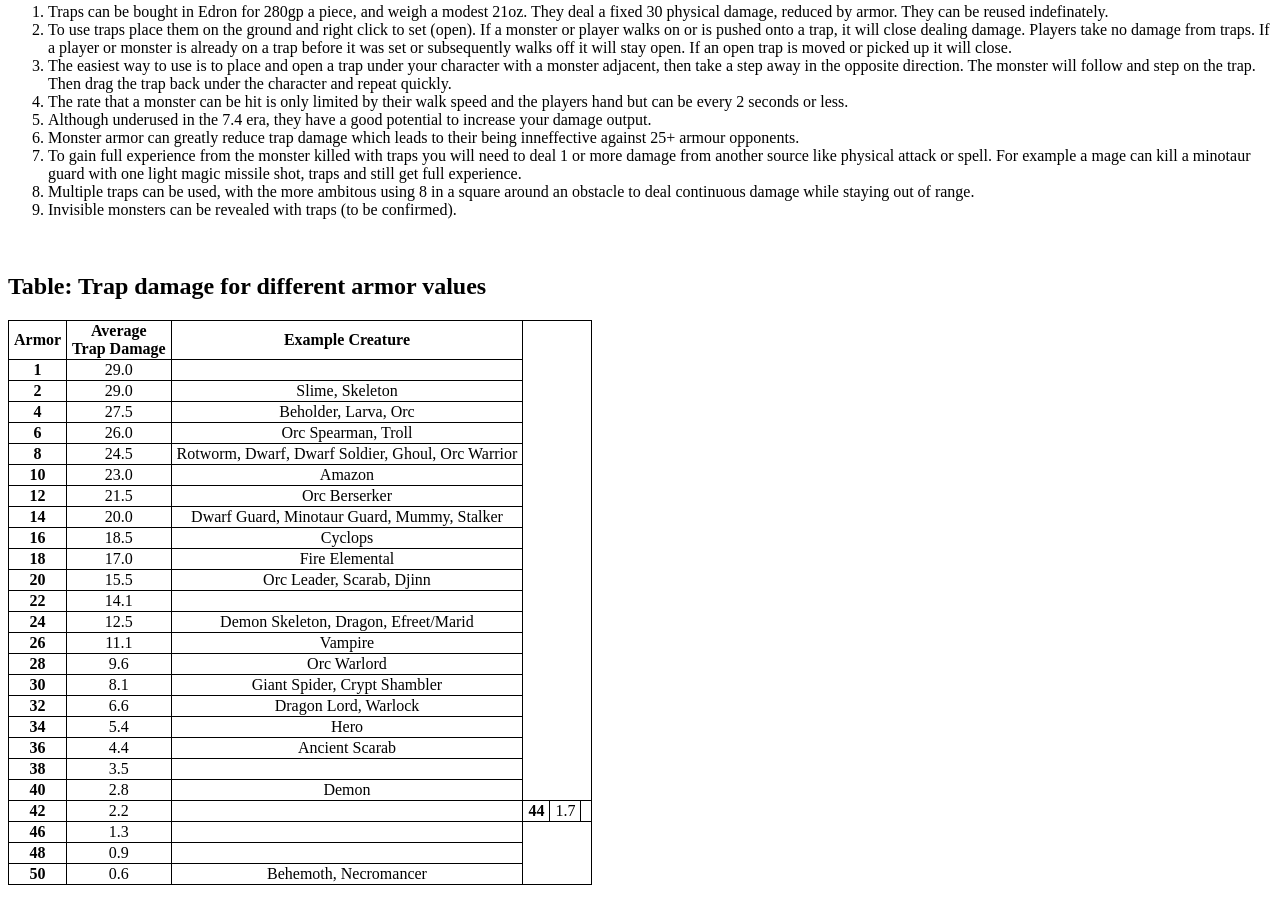
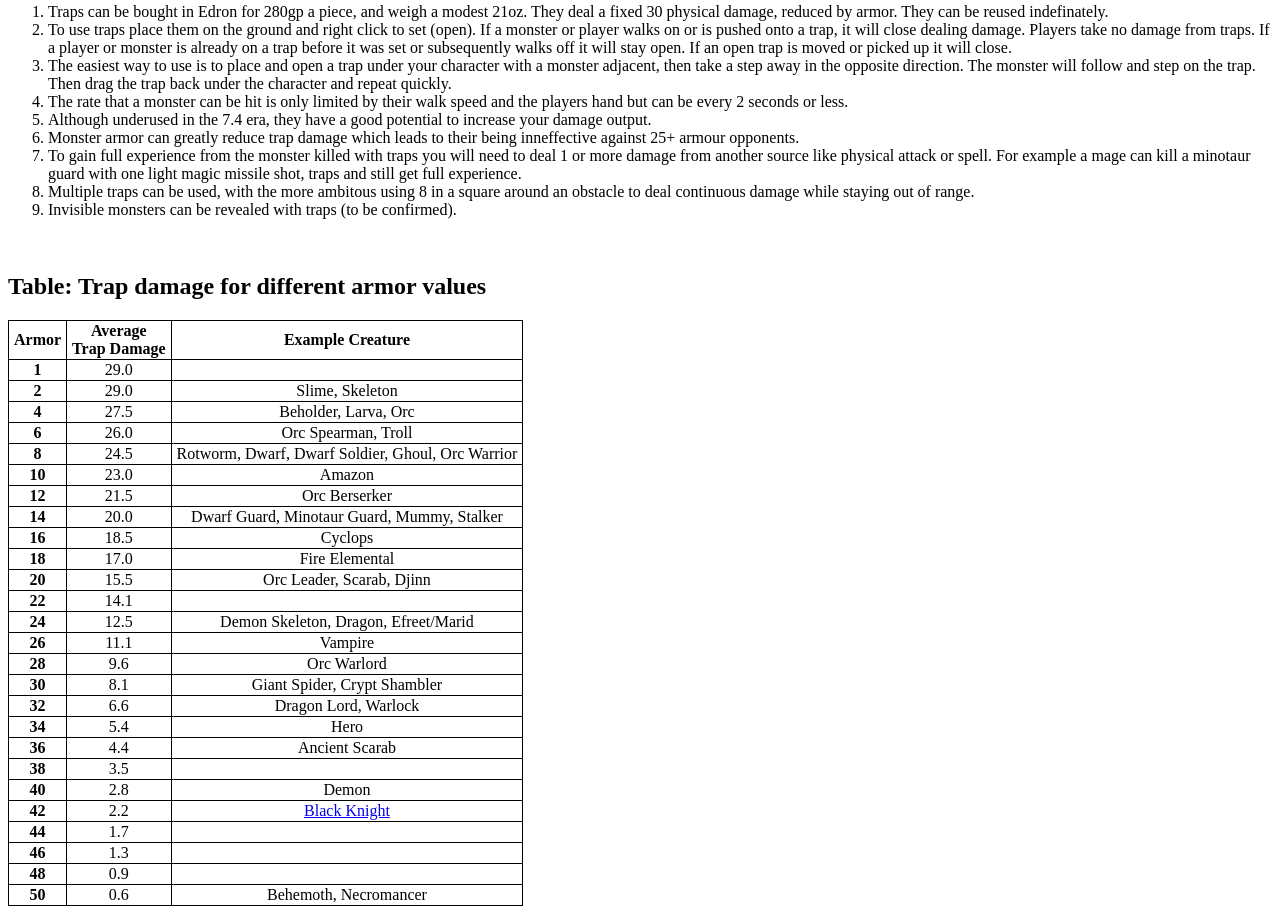
Before and after one commit to tibiantis-notes/tibiantis-notes.github.io, a plain HTML site: page trap.html in a window 1280 px wide. Shown: the part 303-1217 px from the top of the page. Before the commit the page ends 1196 px from the top, so only its background shows below. Drawn offline with Linux system fonts and the light colour scheme.

Commit message:
Update trap.html

```diff
--- a/trap.html
+++ b/trap.html
@@ -61,7 +61,7 @@ img {
 <tr><th>36</th><td>4.4</td><td>Ancient Scarab</td></tr>
 <tr><th>38</th><td>3.5</td><td></td></tr>
 <tr><th>40</th><td>2.8</td><td>Demon</td></tr>
-<tr><th>42</th><td>2.2</td><td><a href="https://youtu.be/2yJBW0866DQ?t=232&si=CF-E_erJnUc08DYP>Black Knight</a></td></tr>
+<tr><th>42</th><td>2.2</td><td><a href="https://youtu.be/2yJBW0866DQ?t=232&si=CF-E_erJnUc08DYP">Black Knight</a></td></tr>
 <tr><th>44</th><td>1.7</td><td></td></tr>
 <tr><th>46</th><td>1.3</td><td></td></tr>
 <tr><th>48</th><td>0.9</td><td></td></tr>
```
